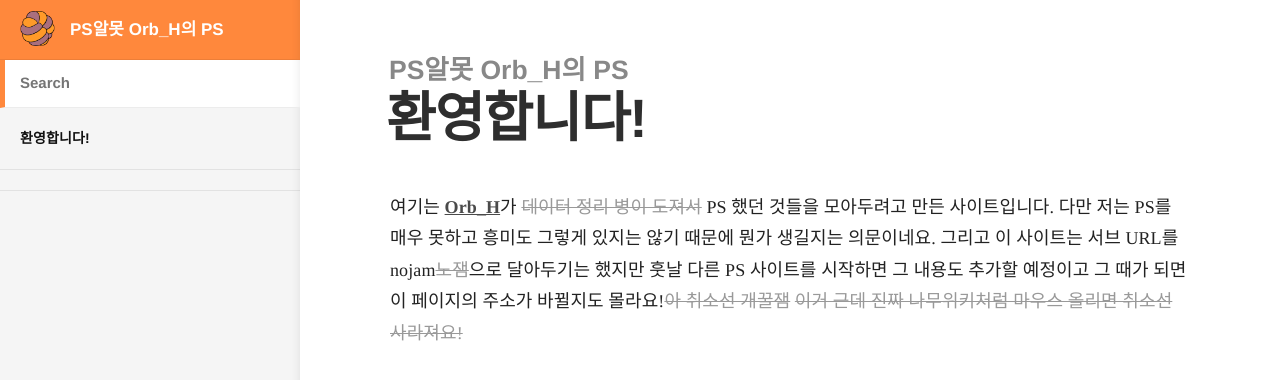
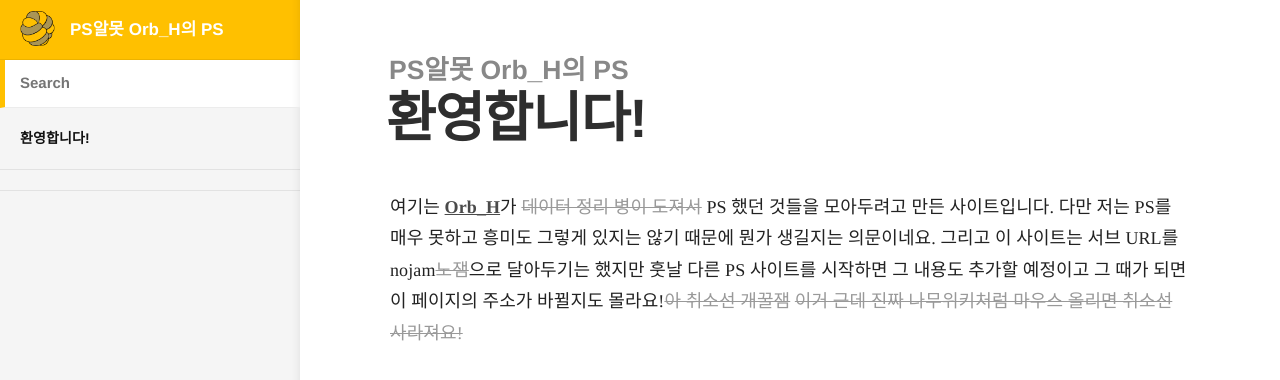
Before and after one commit to Orb-H/nojam, a Jekyll site: the page built from docs/index.md, in a window 1280 px wide. Shown: the top 380 px of the page. Built offline with Jekyll 4.4.1, drawn with Linux system fonts in a browser that asks for light colours.

Commit message:
change theme color

```diff
--- a/docs/css/main.scss
+++ b/docs/css/main.scss
@@ -10,7 +10,7 @@ $content-max-width: 800px;
 $content-color: #222;
 $content-background-color: #fff;
 
-$brand-colour: #ff883c;
+$brand-colour: #ffc000;
 $brand-colour-light: mix($brand-colour, $content-background-color, 10%);
 
 $nav-header-background-color: $brand-colour;
```
